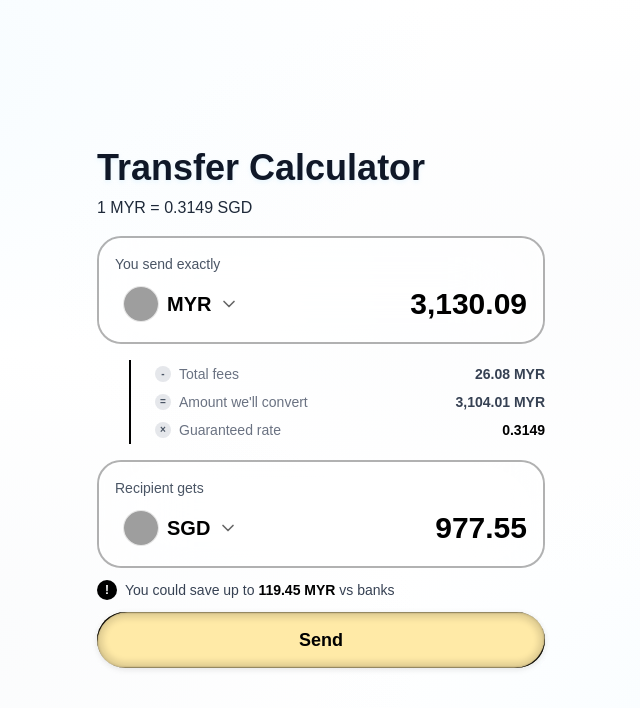
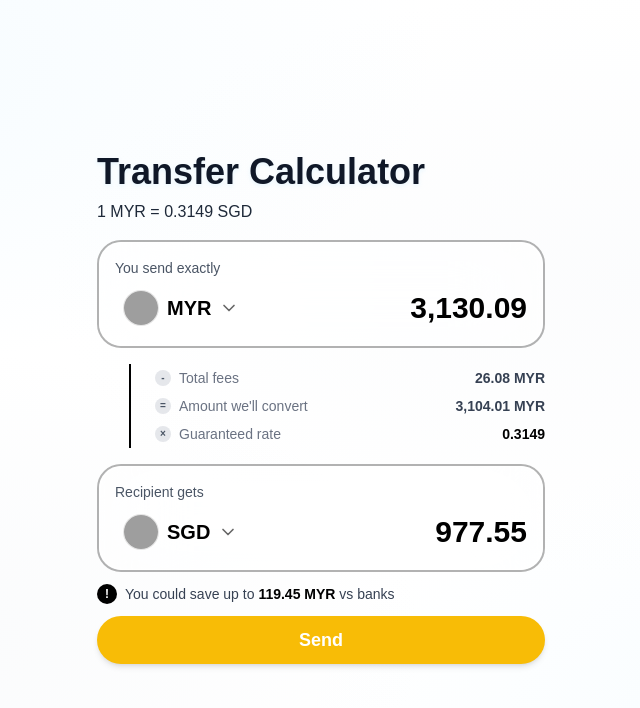
Before and after one commit to derek2403/currency-exchange-box, a Next.js app: page / in a window 1280 px wide. Shown: the top 708 px of the page, without its empty margins (319-959 px from the left). Built offline with nearby package versions, Linux system fonts and the light colour scheme; grey boxes are pictures that could not be loaded.

Commit message:
yellow button

```diff
--- a/pages/index.js
+++ b/pages/index.js
@@ -193,9 +193,9 @@ export default function TransferPage() {
             </div>
 
             {/* Send Button */}
-            <LiquidButton className="w-full mt-3 text-black font-bold text-lg">
+            <button className="w-full mt-3 bg-[#F8BC06] hover:bg-[#E5AD05] text-white font-bold h-12 rounded-4xl text-lg shadow-md transition-all duration-200 hover:shadow-lg active:scale-[0.98]">
               Send
-            </LiquidButton>
+            </button>
 
           </div>
         </div>
```
